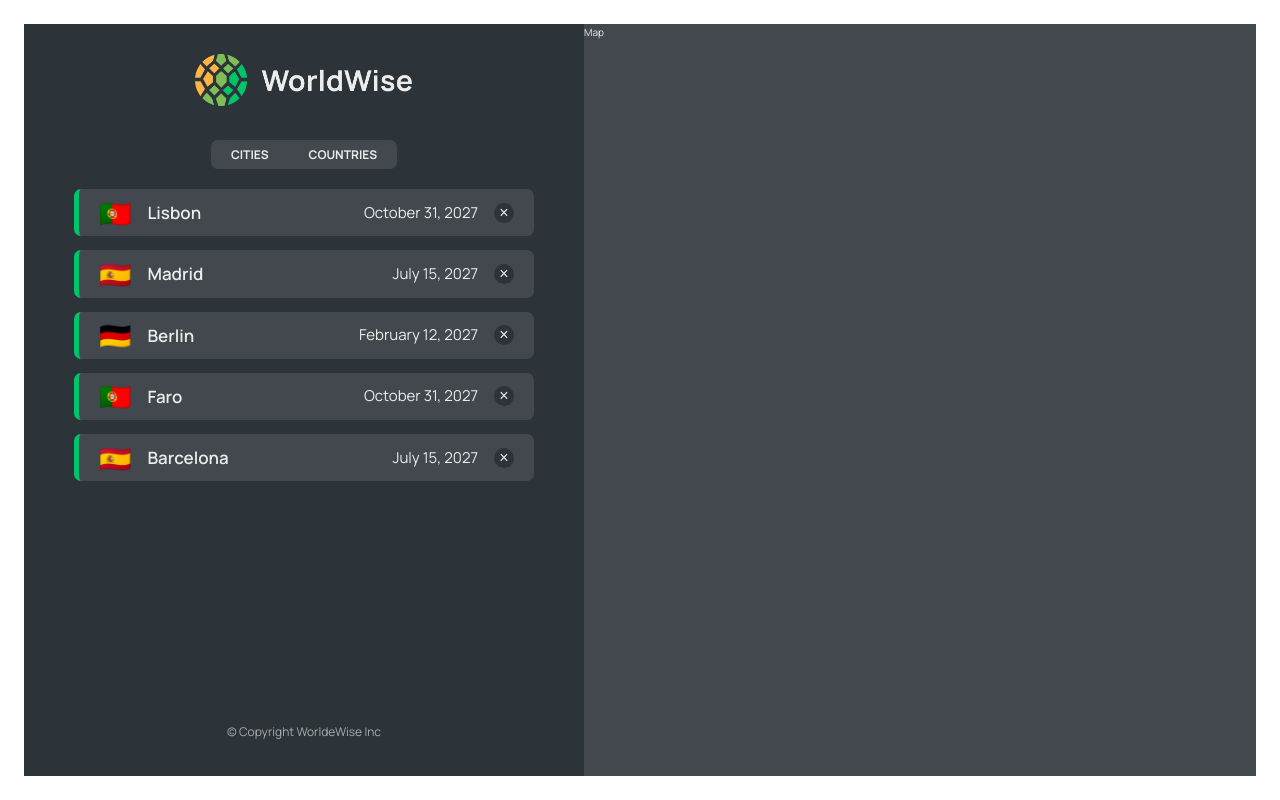
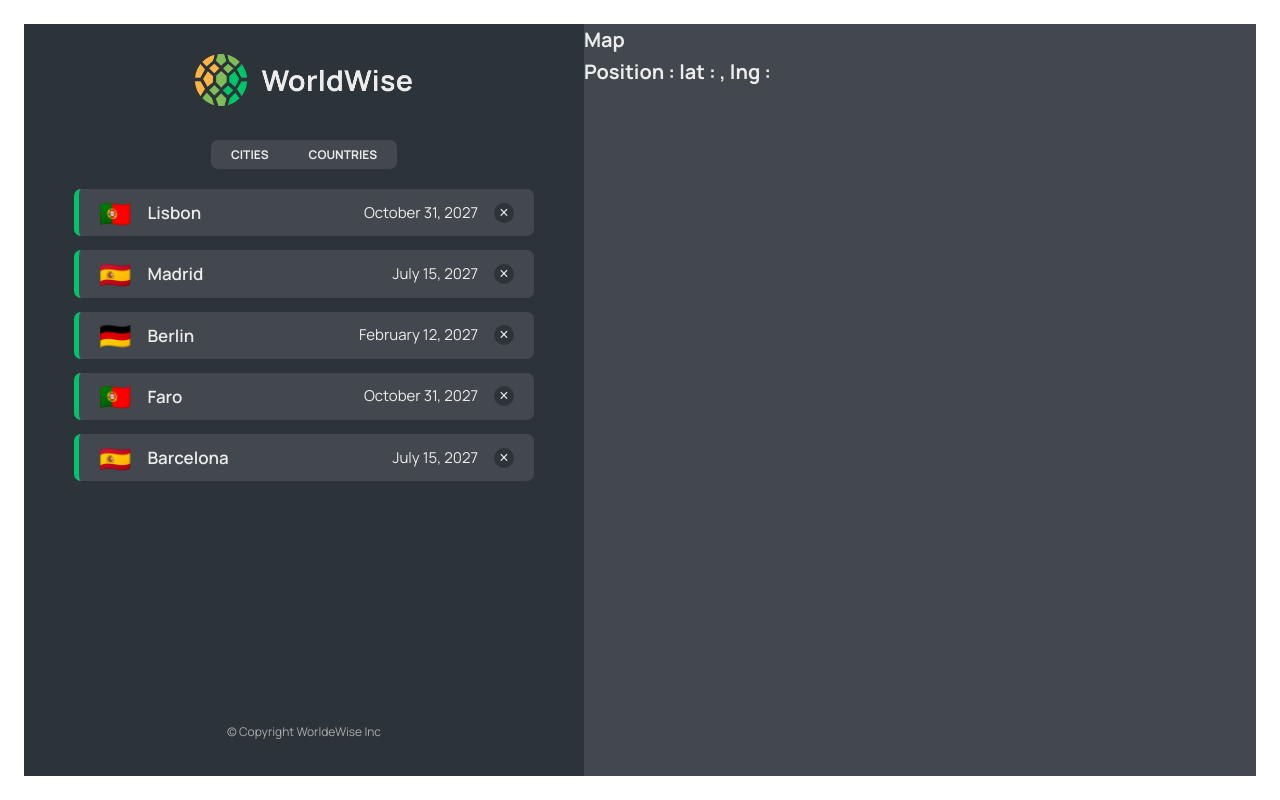
Before and after one commit to Mayor-Isaac/World-wise-App, a React app: page /app in a window 1280 px wide. Built offline with nearby package versions, Linux system fonts and the light colour scheme; data requests are answered from the project's data file; the HTML template or start-up script is replaced by a standard one.

Commit message:
Map Implemented

```diff
--- a/components/City.jsx
+++ b/components/City.jsx
@@ -1,4 +1,7 @@
+import { useParams } from "react-router";
+
 import styles from "./City.module.css";
+import Spinner from "./Spinner";
 
 const formatDate = (date) =>
   new Intl.DateTimeFormat("en", {
@@ -8,14 +11,20 @@ const formatDate = (date) =>
     weekday: "long",
   }).format(new Date(date));
 
-function City() {
+function City({ cities, isLoading }) {
+  if (isLoading) return <Spinner />;
+
+  const x = useParams().id;
+
+  const currentCity = cities.find((city) => city.id == x);
+
   // TEMP DATA
-  const currentCity = {
-    cityName: "Lisbon",
-    emoji: "🇵🇹",
-    date: "2027-10-31T15:59:59.138Z",
-    notes: "My favorite city so far!",
-  };
+  // const currentCity = {
+  //   cityName: "Lisbon",
+  //   emoji: "🇵🇹",
+  //   date: "2027-10-31T15:59:59.138Z",
+  //   notes: "My favorite city so far!",
+  // };
 
   const { cityName, emoji, date, notes } = currentCity;
 
--- a/components/CityItem.jsx
+++ b/components/CityItem.jsx
@@ -1,3 +1,4 @@
+import { Link } from "react-router-dom";
 import styles from "./CityItem.module.css";
 
 const formatDate = (date) =>
@@ -8,13 +9,17 @@ const formatDate = (date) =>
   }).format(new Date(date));
 
 export default function CityItem({ city }) {
-  const { cityName, emoji, date } = city;
+  const { cityName, emoji, date, id, position } = city;
+
+  const { lat, lng } = position;
   return (
-    <li className={styles.cityItem}>
-      <span className={styles.emoji}>{emoji}</span>
-      <h3 className={styles.name}>{cityName}</h3>
-      <time className={styles.date}>{formatDate(date)}</time>
-      <button className={styles.deleteBtn}>&times;</button>
+    <li>
+      <Link to={`${id}?lat=${lat}&lng=${lng} `} className={styles.cityItem}>
+        <span className={styles.emoji}>{emoji}</span>
+        <h3 className={styles.name}>{cityName}</h3>
+        <time className={styles.date}>{formatDate(date)}</time>
+        <button className={styles.deleteBtn}>&times;</button>
+      </Link>
     </li>
   );
 }
--- a/components/CountryList.module.css
+++ b/components/CountryList.module.css
@@ -2,7 +2,7 @@
   width: 100%;
   height: 65vh;
   list-style: none;
-  /* overflow-y: scroll; */
+  overflow-y: scroll;
   overflow-x: hidden;
 
   display: grid;
--- a/components/Map.jsx
+++ b/components/Map.jsx
@@ -1,7 +1,20 @@
 import React from "react";
+import { useSearchParams } from "react-router-dom";
 
 import styles from "./Map.module.css";
 
 export default function Map() {
-  return <div className={styles.mapContainer}>Map</div>;
+  const [searchParams, setSearchParams] = useSearchParams();
+  const lat = searchParams.get("lat");
+  const lng = searchParams.get("lng");
+
+  console.log(searchParams);
+  return (
+    <div className={styles.mapContainer}>
+      <h1>Map</h1>
+      <h1>
+        Position : lat : {lat}, lng : {lng}
+      </h1>
+    </div>
+  );
 }
--- a/src/App.jsx
+++ b/src/App.jsx
@@ -1,5 +1,6 @@
 import { useState, useEffect } from "react";
 import { BrowserRouter, Routes, Route } from "react-router-dom";
+
 import Product from "./pages/Product.jsx";
 import Homepage from "./pages/Homepage.jsx";
 import Pricing from "./pages/Pricing.jsx";
@@ -8,6 +9,7 @@ import AppLayout from "./pages/AppLayout.jsx";
 import Login from "./pages/Login.jsx";
 import CityList from "../components/CityList.jsx";
 import CountryList from "../components/CountryList.jsx";
+import City from "../components/City.jsx";
 
 const BASE_URL = "http://localhost:8000";
 
@@ -50,6 +52,10 @@ function App() {
             element={<CityList cities={cities} isLoading={isLoading} />}
           />
           <Route
+            path="cities/:id"
+            element={<City cities={cities} isLoading={isLoading} />}
+          />
+          <Route
             path="countries"
             element={<CountryList cities={cities} isLoading={isLoading} />}
           />
--- a/src/pages/Login.jsx
+++ b/src/pages/Login.jsx
@@ -34,7 +34,7 @@ export default function Login() {
         </div>
 
         <div>
-          <button>
+          <button className="cta">
             <NavLink to="/app">Login</NavLink>
           </button>
         </div>
```
